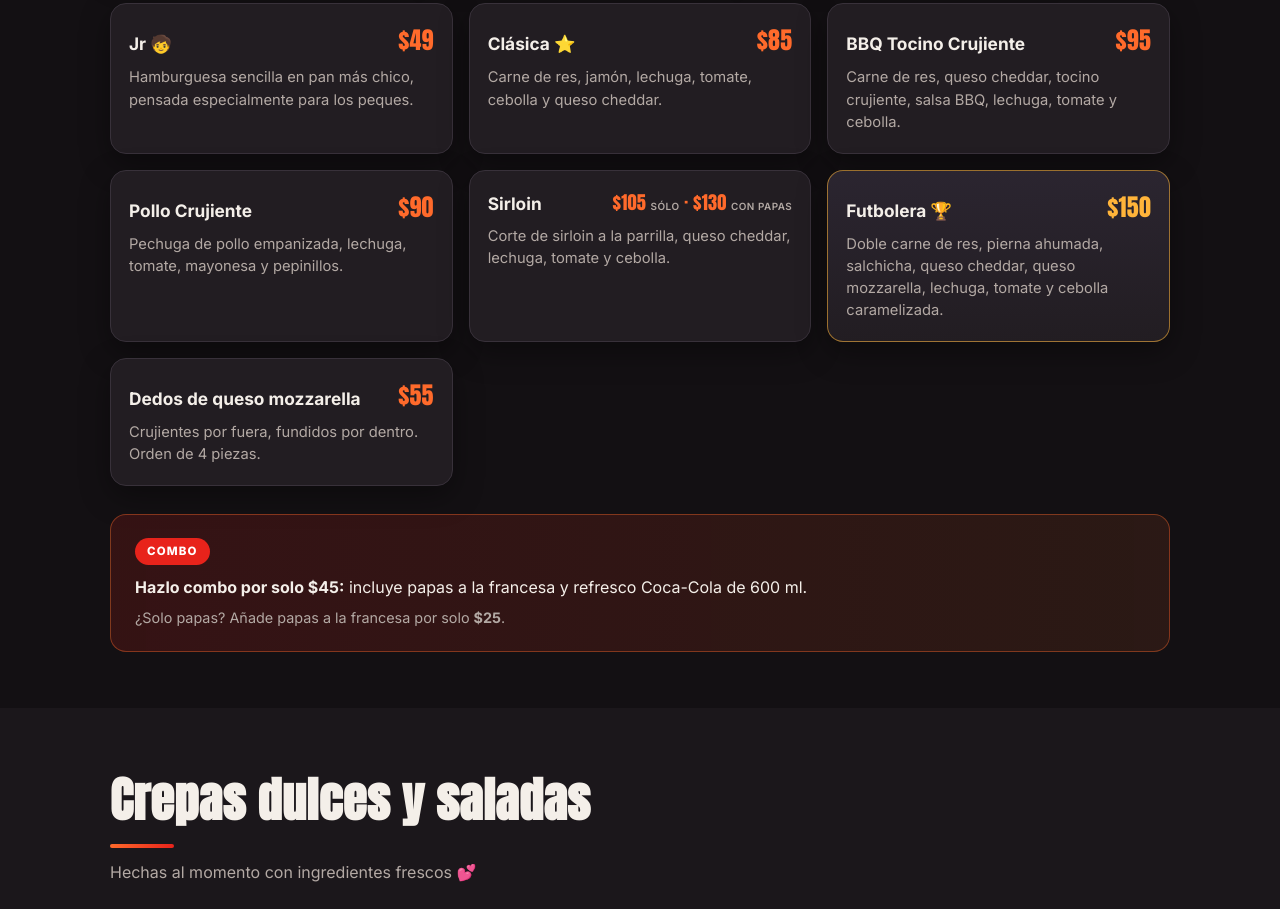
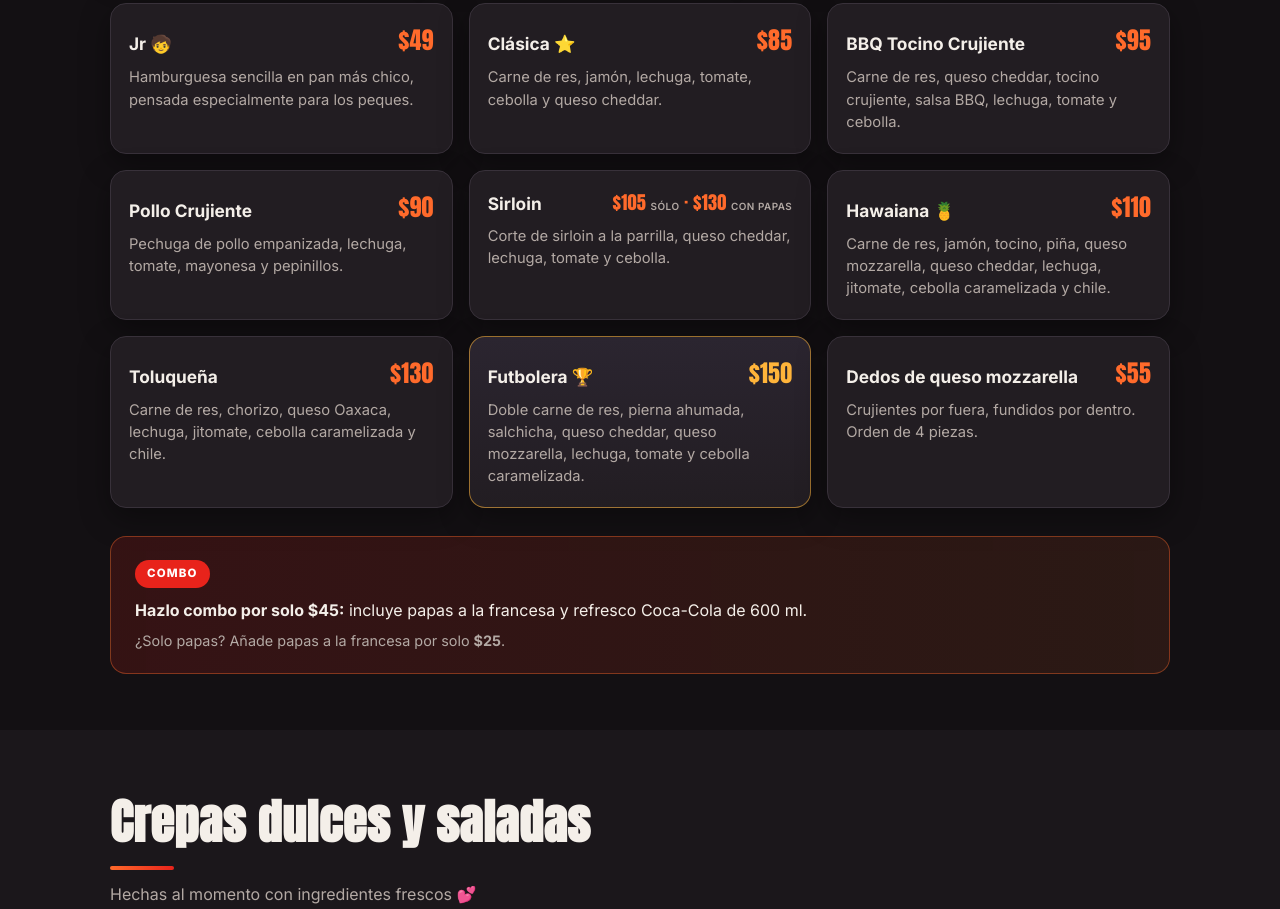
Before and after one commit to Erebolight/TobiesBurger, a plain HTML site: page index.html in a window 1280 px wide. Shown: the part 1276-2185 px from the top of the page. Drawn offline with Linux system fonts and the light colour scheme.

Commit message:
toluqeuna

```diff
--- a/index.html
+++ b/index.html
@@ -103,6 +103,22 @@
             <span class="price price-multi">$105 <small>sólo</small> · $130 <small>con papas</small></span>
           </div>
           <p class="desc">Corte de sirloin a la parrilla, queso cheddar, lechuga, tomate y cebolla.</p>
+        </article>
+
+        <article class="card">
+          <div class="card-top">
+            <h3>Hawaiana 🍍</h3>
+            <span class="price">$110</span>
+          </div>
+          <p class="desc">Carne de res, jamón, tocino, piña, queso mozzarella, queso cheddar, lechuga, jitomate, cebolla caramelizada y chile.</p>
+        </article>
+
+        <article class="card">
+          <div class="card-top">
+            <h3>Toluqueña</h3>
+            <span class="price">$130</span>
+          </div>
+          <p class="desc">Carne de res, chorizo, queso Oaxaca, lechuga, jitomate, cebolla caramelizada y chile.</p>
         </article>
 
         <article class="card card-featured">
```
